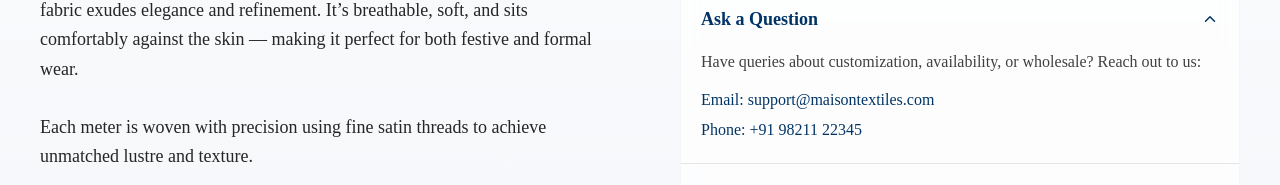
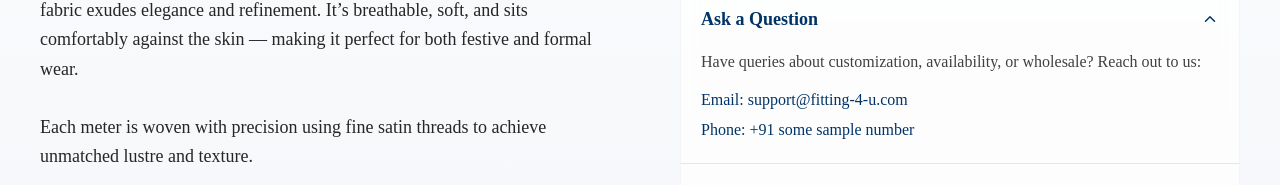
Before and after one commit to MadhavKumar200625/fitting4u, a Next.js app: page /fabric/1 in a window 1280 px wide. Both pictures are taken after a click on the button "Ask a Question". Shown: the part 1187-1372 px from the top of the page. Built offline with nearby package versions, Linux system fonts and the light colour scheme; no server answers; the database is empty.

Commit message:
fabric first

```diff
--- a/app/fabric/[slug]/FabricClient.js
+++ b/app/fabric/[slug]/FabricClient.js
@@ -161,8 +161,8 @@ export default function FabricClient({ fabric }) {
                 <DropdownSection title="Ask a Question">
                   <p>Have queries about customization, availability, or wholesale? Reach out to us:</p>
                   <div className="mt-3 space-y-1 text-[#003466] font-medium">
-                    <p>Email: support@maisontextiles.com</p>
-                    <p>Phone: +91 98211 22345</p>
+                    <p>Email: support@fitting-4-u.com</p>
+                    <p>Phone: +91 some sample number</p>
                   </div>
                 </DropdownSection>
 
```
